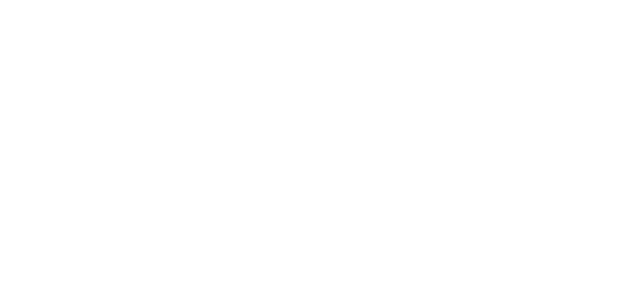
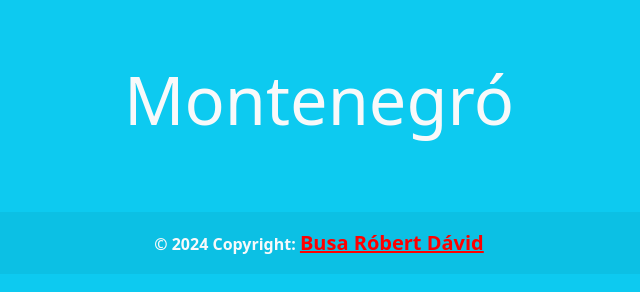
Before and after one commit to busa-robi/montenegro, a plain HTML site: page index.html in a window 1280 px wide. Shown: the whole page, without its empty margins (321-961 px from the left). Drawn offline with nearby package versions, Linux system fonts and the light colour scheme.

Commit message:
első lépések

```diff
--- a/index.html
+++ b/index.html
@@ -9,7 +9,35 @@
     <script src="https://cdn.jsdelivr.net/npm/bootstrap@5.0.2/dist/js/bootstrap.bundle.min.js" integrity="sha384-MrcW6ZMFYlzcLA8Nl+NtUVF0sA7MsXsP1UyJoMp4YLEuNSfAP+JcXn/tWtIaxVXM" crossorigin="anonymous"></script>
     <title>Montenegró</title>
 </head>
-<body>
+<body class="bg-info">
+    <div class="container-fluid">
+
+        <div class="row fejlec" id="fejlec">
+            <div class="col-md-12 text-center h1 mb-3"><a href="https://hu.wikipedia.org/wiki/Montenegr%C3%B3" target="_blank" title="Montenegró" class="text-light fejlecfelirat">Montenegró</a></div>
+        </div>
+
+
+
+        <div>
+            <footer class="bg-body-tertiary text-lg-start mt-3">
+
+                <div class="text-light">
+
+                    <div class="text-center p-3 fw-bold" style="background-color: rgba(0, 0, 0, 0.05);">
+                  © 2024 Copyright:
+                  <a class="nameanimation" href="https://github.com/busa-robi" target="_blank">Busa Róbert Dávid</a>
+                    </div>
+
+
+                </div>
+              </footer>
+
+        </div>
+
+
+
+
+    </div>
 
 </body>
 </html>
--- a/style.css
+++ b/style.css
@@ -0,0 +1,27 @@
+.fejlec {
+    padding-top: 60px;
+    font-weight: bold;
+    padding-bottom: 40px;
+}
+
+.fejlecfelirat {
+    font-size: 50pt;
+    text-decoration: none;
+}
+
+.nameanimation {
+    font-size: 20px;
+    font-weight: bold;
+    animation: nameanimation 5s infinite forwards;
+    color: red;
+}
+
+@keyframes nameanimation {
+    0% {color: red;}
+    20% {color: blue;}
+    40% {color: greenyellow;}
+    60% {color: yellow;}
+    80% {color: orange;}
+    90% {color: orangered;}
+    100% {color: red;}
+}
```
